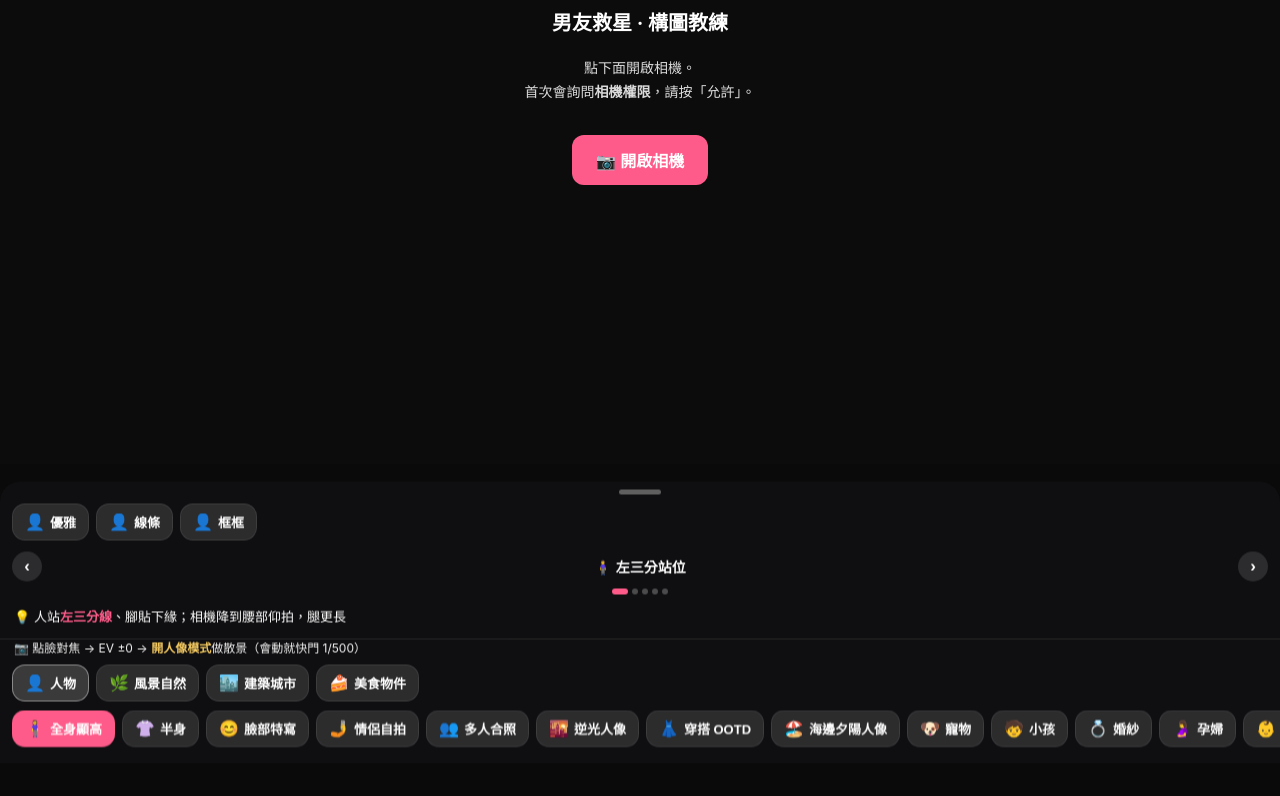
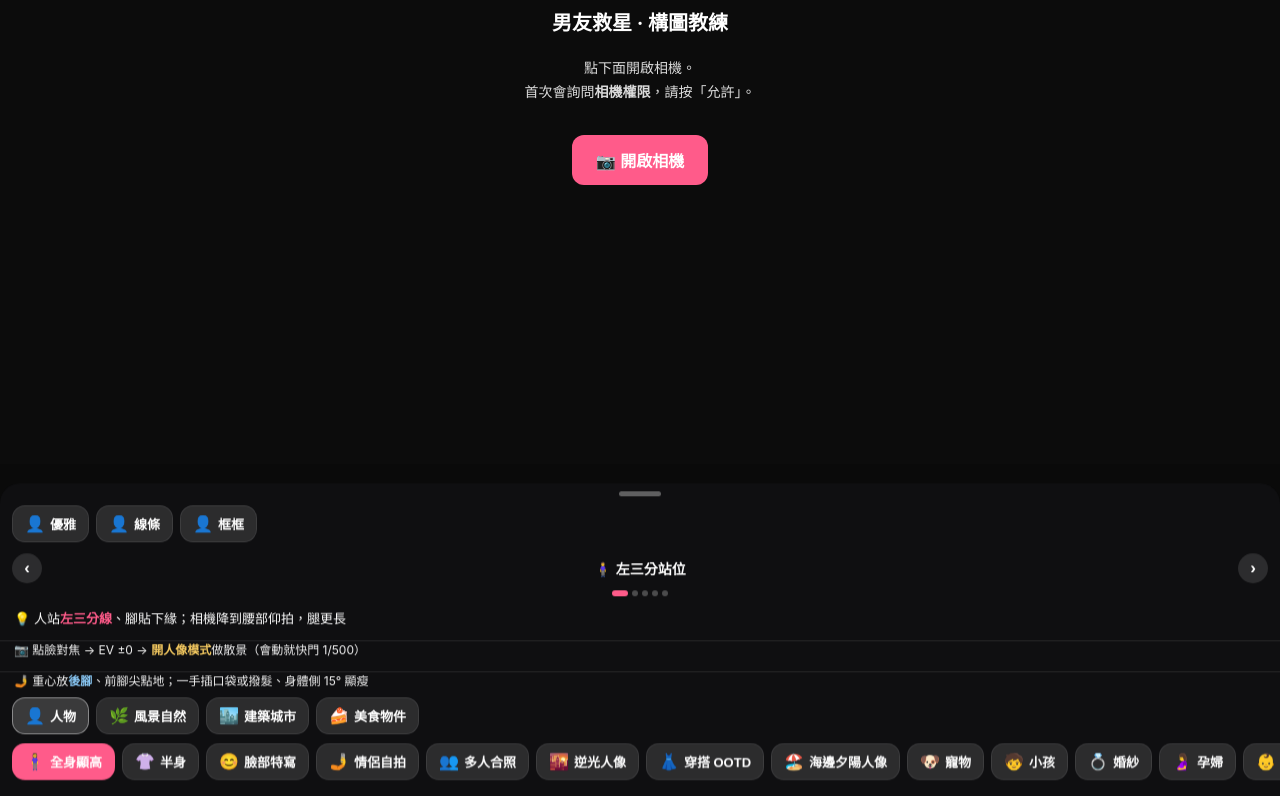
Before and after one commit to fullmodel-star/saveyourboy, a website: page index.html in a window 1280 px wide. Shown: the part 336-1132 px from the top of the page. Before the commit the page ends 1099 px from the top, so only its background shows below. Drawn offline with Linux system fonts and the light colour scheme.

Commit message:
新增文字擺姿建議：19 個人像題材各附擺姿點子，面板顯示 🤳 那行(非人像自動隱藏)

```diff
--- a/index.html
+++ b/index.html
@@ -55,6 +55,7 @@
   .tipbody b{color:var(--accent);}
   .setline{margin-top:5px; padding-top:5px; border-top:1px solid #ffffff1a; font-size:12px; line-height:1.5; opacity:.95;}
   .setline b{color:var(--gold);}
+  #poseLine b{color:#8fd0ff;}
 
   .scenebar{display:flex; align-items:center; gap:7px; padding:0 12px 8px;}
   .catbtn{flex:0 0 auto; background:#ffffff24; border:1px solid #ffffff44; color:#fff;
@@ -203,6 +204,7 @@
   <div class="dots" id="vDots"></div>
   <div class="tipbody" id="tipBody"></div>
   <div class="setline" id="setLine"></div>
+  <div class="setline" id="poseLine"></div>
   <div class="row cats" id="cats"></div>
   <div class="row scenes" id="scenes"></div>
 </div>
@@ -504,6 +506,29 @@ const SCENES=[
  ]},
 ];
 
+/* ====================== 擺姿建議（依題材名對照） ====================== */
+const POSES={
+  '全身顯高':'重心放<b>後腳</b>、前腳尖點地；一手插口袋或撥髮、身體側 15° 顯瘦',
+  '半身':'手輕碰<b>下巴/鎖骨</b>或撩髮；肩膀放鬆下沉，眼神看鏡頭外更自然',
+  '臉部特寫':'微抬下巴、<b>舌頂上顎</b>修下顎線；眼睛看鏡頭或斜上方',
+  '情侶自拍':'頭靠近<b>臉貼臉</b>；一個比愛心、一個看對方笑',
+  '多人合照':'<b>高低錯落</b>、肩膀稍側；手搭肩或比同一手勢更整齊',
+  '逆光人像':'<b>撥髮、轉身回眸</b>；手舉起遮陽順便帶出身形線條',
+  '穿搭 OOTD':'走路抓拍、回頭看；<b>重心單腳</b>、手提包或拉外套展示細節',
+  '海邊夕陽人像':'赤腳<b>走向海、撩髮、張開雙手</b>；或背對牽手看夕陽',
+  '寵物':'蹲下與牠平視；<b>零食/玩具放鏡頭旁</b>，等牠看過來再拍',
+  '小孩':'蹲到視線高、<b>叫名字或扮鬼臉</b>，抓自然笑容別硬擺',
+  '婚紗':'<b>額頭相靠閉眼、牽手轉圈</b>、新郎從後輕抱；手放自然別僵',
+  '孕婦':'<b>雙手托肚、側身秀曲線</b>；眼神溫柔看肚子或鏡頭',
+  '新生兒':'趁睡著拍；<b>輕握小手、親額頭</b>等互動，動作輕柔安靜',
+  '全家福':'靠近、身體微朝中心；<b>孩子抱前面或牽手</b>，自然互看笑',
+  '畢業照':'<b>拋帽、舉證書、跳起</b>；或回頭笑、抱著書本',
+  '全身鏡自拍':'身體側站、<b>一腳在前</b>；手機略低，另一手插腰或撥髮',
+  '背影殺':'<b>回頭半側臉、撩髮</b>；緩步走動讓裙擺/頭髮飄起',
+  '跳拍':'<b>開合跳、踢腿</b>或牽手一起跳；數 3、2、1 在最高點按連拍',
+  '健身房動態':'動作中段<b>定格、繃緊核心</b>；側身展現線條，眼神有力',
+};
+
 /* ====================== 狀態 ====================== */
 let cat='people';
 let scene=SCENES[0];
@@ -562,6 +587,9 @@ function renderVariant(){
   $('#vName').innerHTML=`<span class="e">${scene.e}</span>${v.n}`;
   $('#tipBody').innerHTML=`💡 ${v.t}`;
   $('#setLine').innerHTML=`📷 ${scene.set}`;
+  const pose=POSES[scene.name];
+  $('#poseLine').innerHTML = pose ? `🤳 ${pose}` : '';
+  $('#poseLine').style.display = pose ? '' : 'none';
   $('#vDots').innerHTML=scene.v.map((_,i)=>`<i class="${i===vi?'on':''}"></i>`).join('');
   $('#curScene').textContent=`${scene.e} ${scene.name}`;
   $('#curVar').textContent=v.n;
```
